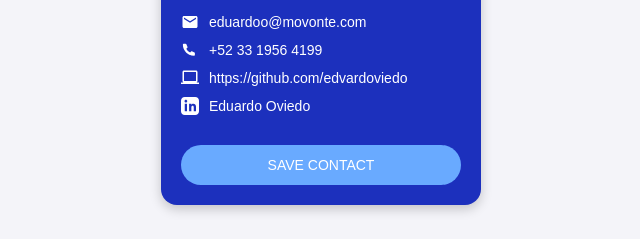
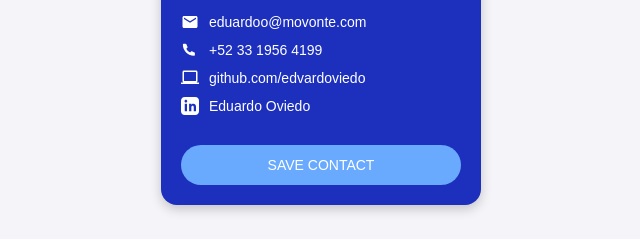
Before and after one commit to oviedomovonte/digital_card, a plain HTML site: page index.html in a window 1280 px wide. Shown: the part 442-681 px from the top of the page, 319-959 px from the left. Drawn offline with Linux system fonts and the light colour scheme.

Commit message:
Update index.html

```diff
--- a/index.html
+++ b/index.html
@@ -66,7 +66,7 @@
               d="M20 18c1.1 0 2-.9 2-2V4c0-1.1-.9-2-2-2H4C2.9 2 2 2.9 2 4v12c0 1.1.9 2 2 2H0v2h24v-2h-4zM4 4h16v12H4V4z"
             />
           </svg>
-          https://github.com/edvardoviedo
+          github.com/edvardoviedo
         </li>
         <li>
           <!-- LinkedIn -->
```
